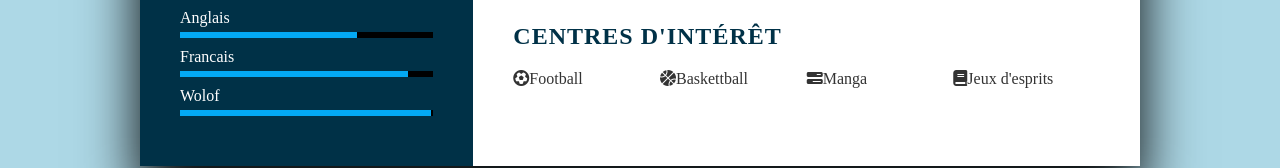
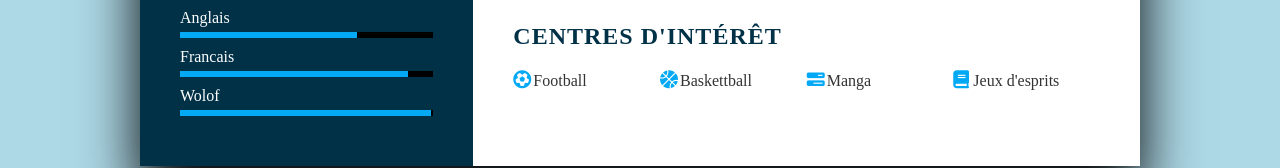
Before and after one commit to AdyaSarr/CV_Soppitech, a plain HTML site: page CV1/index.html in a window 1280 px wide. Shown: the part 1122-1290 px from the top of the page. Drawn offline with Linux system fonts and the light colour scheme.

Commit message:
les cvs de soppitech

```diff
--- a/CV1/style.css
+++ b/CV1/style.css
@@ -195,7 +195,7 @@ p{
     font-weight: 500;
     margin: 10px 0;
 }
-.interet ul li .fa{
+.interet ul li .fa-solid{
     color: #03a9f4;
     font-size: 18px;
     width: 20px;
```
